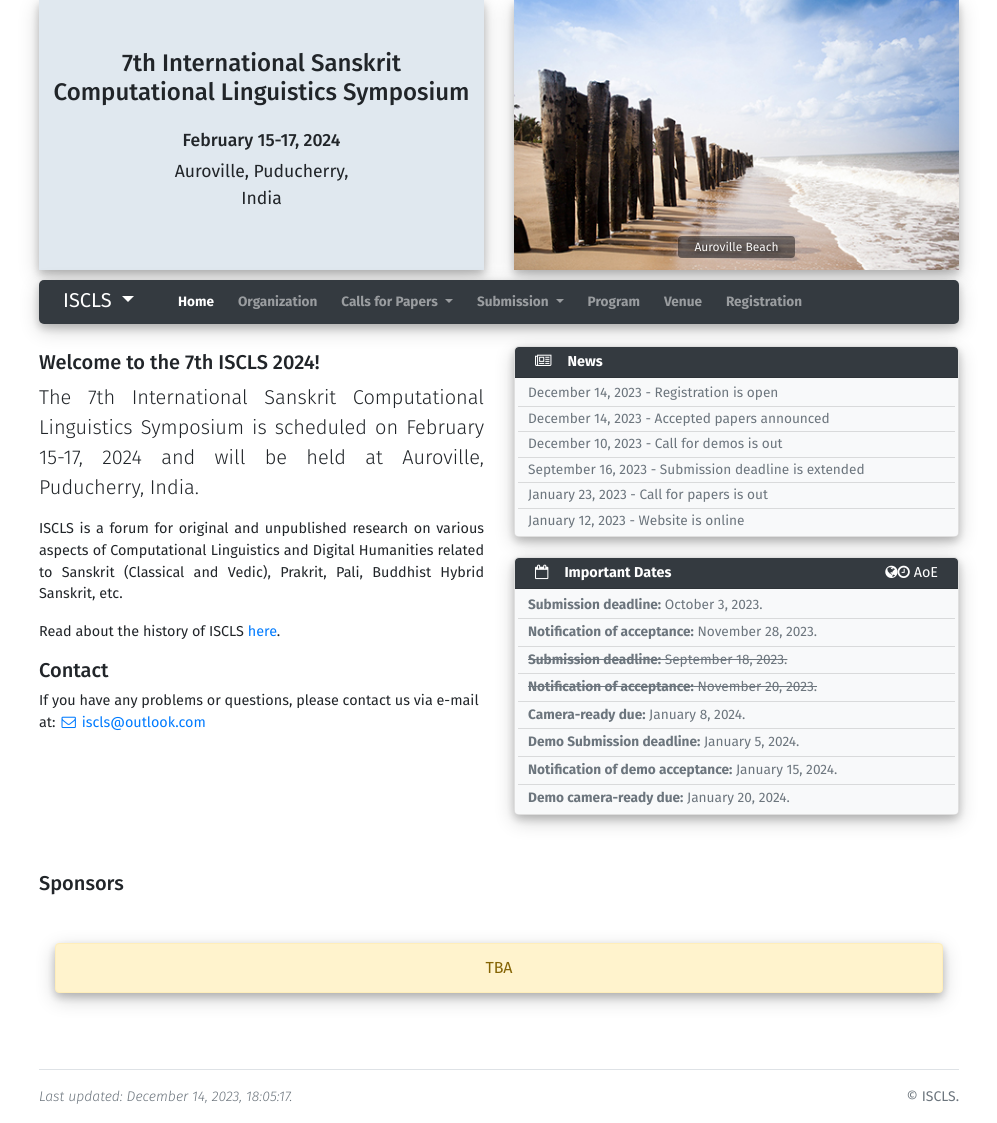
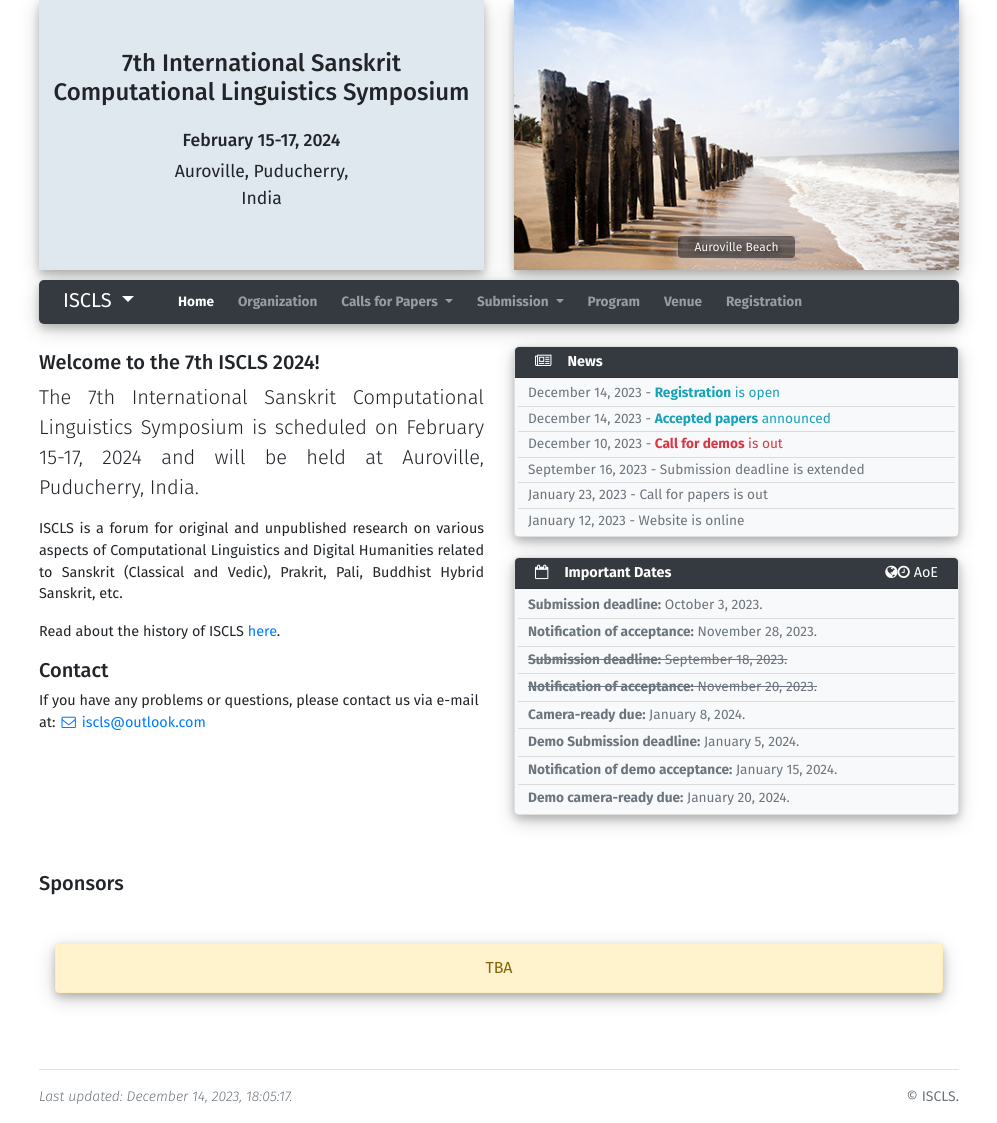
Before and after one commit to iscls/iscls-conference-template, a Jekyll site: the page built from index.md, in a window 1280 px wide. Shown: the whole page, without its empty margins (141-1138 px from the left). Built offline with Jekyll 4.4.1, drawn with Linux system fonts in a browser that asks for light colours.

Commit message:
docs: update iscls2024 news to highlight call for demos

```diff
--- a/_data/news.yml
+++ b/_data/news.yml
@@ -1,11 +1,11 @@
 # - date: 2017-10-14
 #   text: Workshop has been successfully held
 - date: 2023-12-14
-  text: Registration is open
+  text: <span class="text-info"><strong><a href="./registration.html">Registration</a></strong> is open</span>
 - date: 2023-12-14
-  text: Accepted papers announced
+  text: <span class="text-info"><strong><a href="./accepted.html">Accepted papers</a></strong> announced</span>
 - date: 2023-12-10
-  text: Call for demos is out
+  text: <span class="text-danger"><strong><a href="./cfd.html">Call for demos</a></strong> is out</span>
 - date: 2023-09-16
   text: Submission deadline is extended
 - date: 2023-01-23
```
